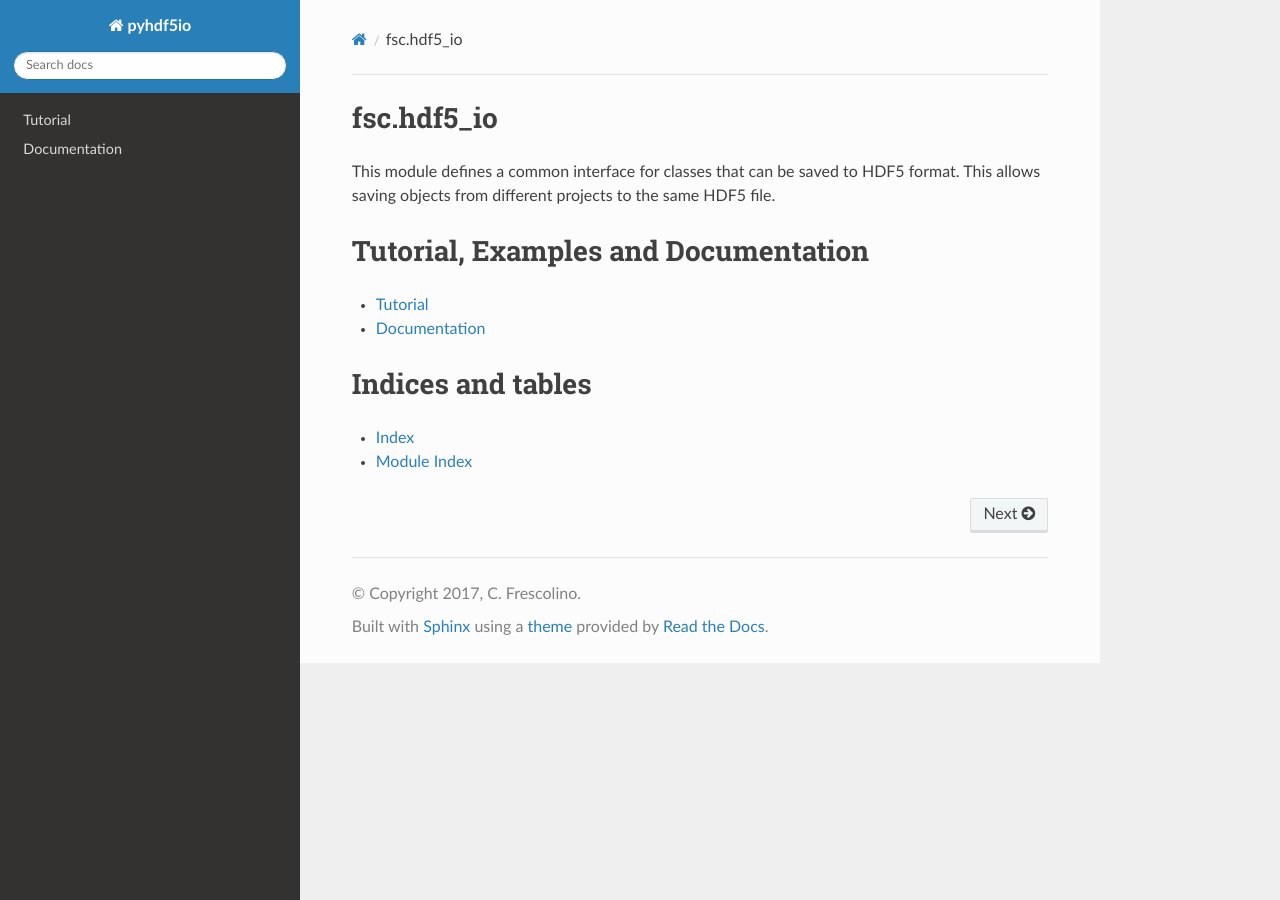
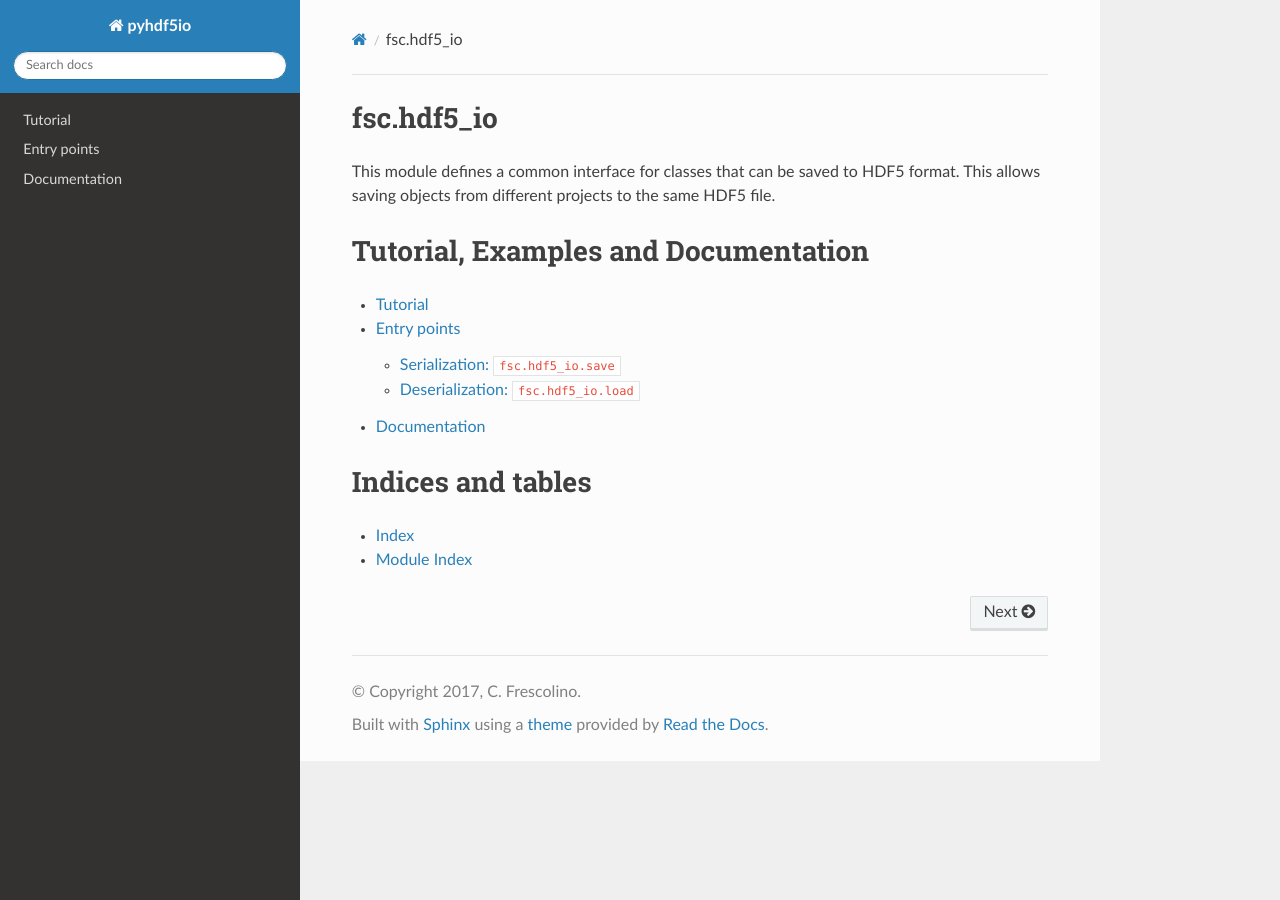
Before and after one commit to FrescolinoGroup/pyhdf5io, a Sphinx documentation site: the page built from doc/source/index.rst, in a window 1280 px wide. Built offline with Sphinx 7.4.7 and the Read the Docs theme 2.0.0, drawn with Linux system fonts in a browser that asks for light colours; part of the change alters nothing that is shown.

Commit message:
Add short explanation of entrypoints to doc

```diff
--- /dev/null
+++ b/doc/source/entrypoints.rst
@@ -0,0 +1,45 @@
+Entry points
+============
+
+The (de-)serialization methods registered with ``fsc.hdf5-io`` are only available once the Python module defining them has been loaded. To avoid having to explicitly ``import`` all necessary modules before loading a module, ``fsc.hdf5-io`` defines two *entry point groups*:
+
+Serialization: ``fsc.hdf5_io.save``
+-----------------------------------
+
+When a Python object whose serialization is not defined is encountered, ``fsc.hdf5-io`` will load (if it exists) the entry point corresponding to the full name of the object's class in the ``fsc.hdf5_io.save`` entrypoint. If there is no entry point for the _exact_ Python name, it will also try its module name(s).
+
+For example, if a ``scipy.sparse.csr.csr_matrix`` should be serialized, it will first check for an entry point named ``scipy.sparse.csr.csr_matrix`` in ``fsc.hdf5_io.save``. If this entry point does not exist, it will try ``scipy.sparse.csr``, ``scipy.sparse``, and ``scipy``, stopping at the first entry point that exists.
+
+If you were to define serialization for all ``scipy.sparse`` objects in a module called ``scipy_helpers.sparse.hdf5_io``, you could define the following entry point in the module ``setup.py`` (as an argument to the ``setup`` function):
+
+.. code :: python
+
+    entry_points={
+        'fsc.hdf5_io.save': ['scipy.sparse = scipy_helpers.sparse.hdf5_io']
+    }
+
+Deserialization: ``fsc.hdf5_io.load``
+-------------------------------------
+
+The same principle applies for deserializing HDF5 objects, but the entry point names go by ``type_tag`` instead. For example, if you define ``your_module`` with type tags ``your_module.some_object`` and ``your_module.another_object``, you have two choices:
+
+If the top-level import of ``your_module`` loads all the submodules needed to deserialize both classes, the following configuration enables autoloading:
+
+.. code :: python
+
+    entry_points={
+        'fsc.hdf5_io.load': ['your_module = your_module']
+    }
+
+If instead they are in two separate submodules ``some_object_submodule`` and ``another_object_submodule`` that are _not_ loaded when simply importing ``your_module``, you need to define two entry points:
+
+.. code :: python
+
+    entry_points={
+        'fsc.hdf5_io.load': [
+            'your_module.some_object = your_module.some_object_submodule',
+            'your_module.another_object = your_module.another_object_submodule',
+        ]
+    }
+
+As a real-world example, ``fsc.hdf5-io`` itself uses entry points to define the (de-)serialization of ``sympy`` objects, without always having to import ``sympy``.
--- a/doc/source/index.rst
+++ b/doc/source/index.rst
@@ -9,6 +9,7 @@ Tutorial, Examples and Documentation
     :maxdepth: 2
 
     tutorial.rst
+    entrypoints.rst
     documentation.rst
 
 Indices and tables
```
